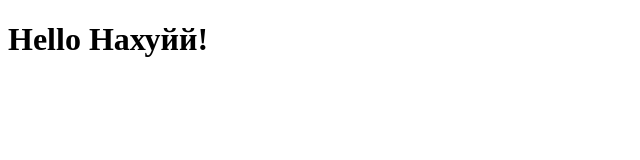
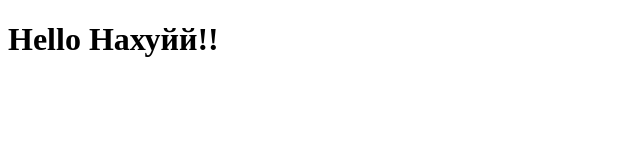
Before and after one commit to AlexFil1983/js_tut, a plain HTML site: page index.html in a window 1280 px wide. Shown: the full height of the page, 0-640 px from the left. Drawn offline with Linux system fonts and the light colour scheme.

Commit message:
Нахуй!

```diff
--- a/index.html
+++ b/index.html
@@ -4,6 +4,6 @@
     <title>JS Tutorial</title>
 </head>
 <body>
-<h1>Hello Нахуйй!</h1>
+<h1>Hello Нахуйй!!</h1>
 </body>
 </html>
```
